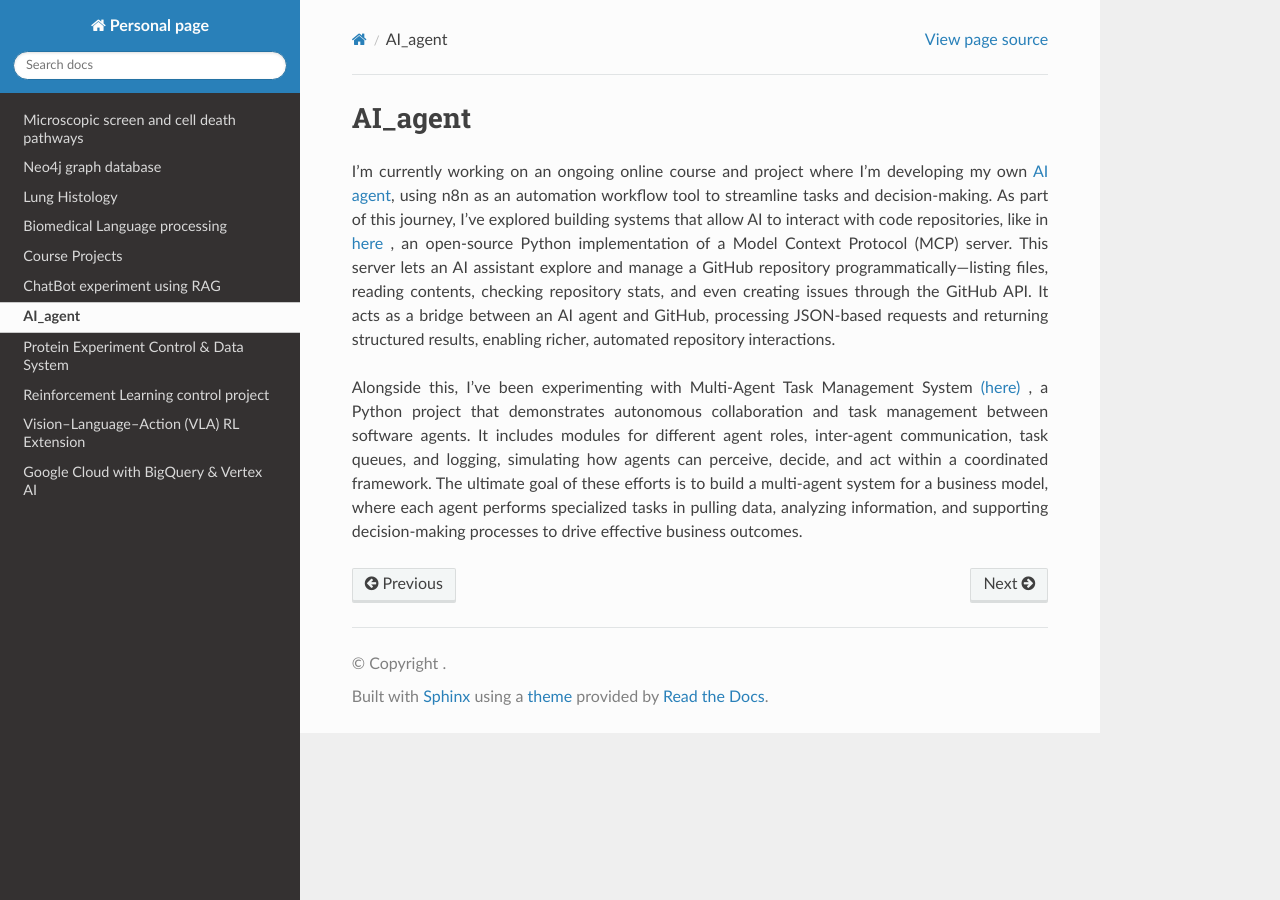
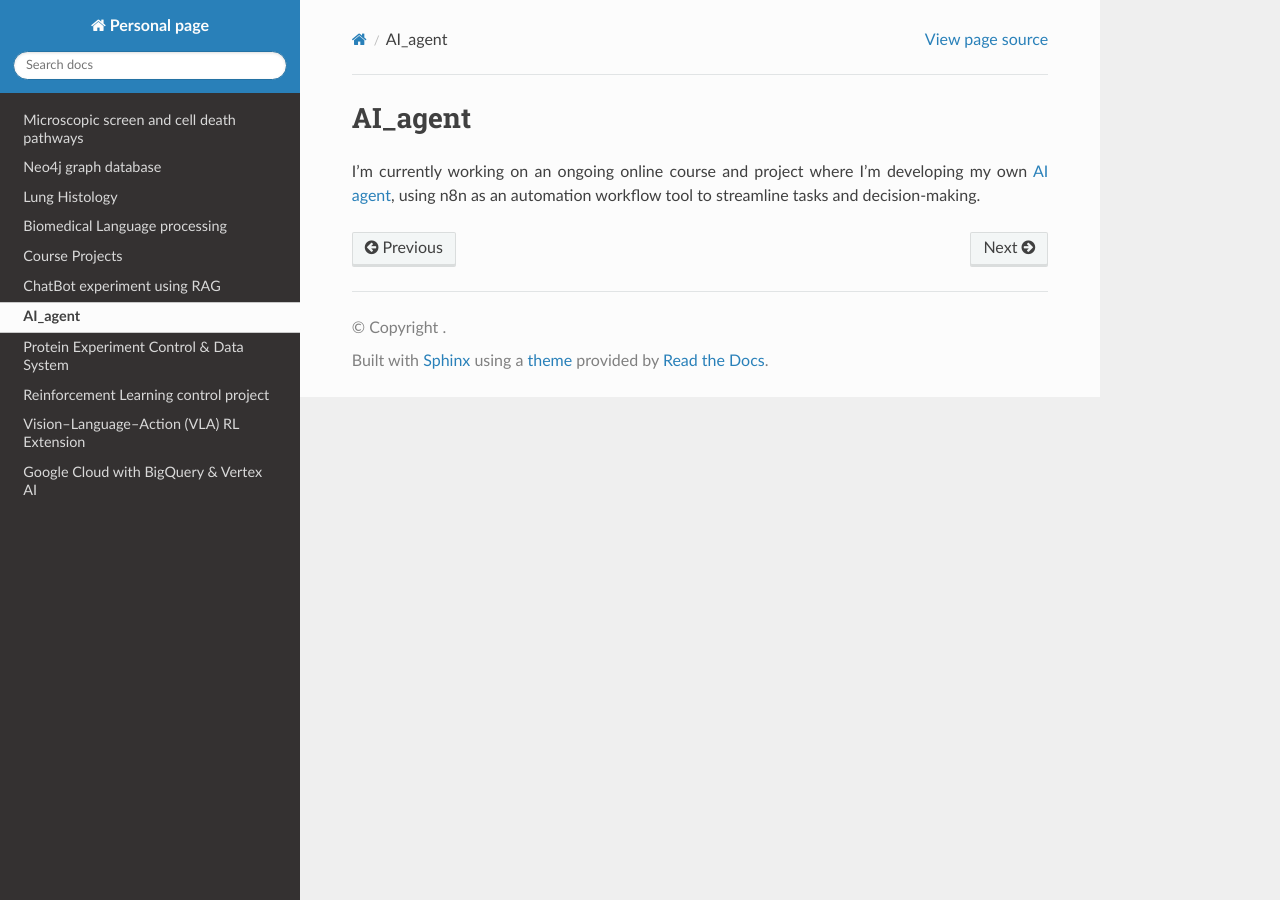
Before and after one commit to SalmaKazemiRashed/ImSalmaKRashed, a Sphinx documentation site: the page built from doc/AI-agents.md, in a window 1280 px wide. Built offline with Sphinx 7.4.7 and the Read the Docs theme 3.1.0, drawn with Linux system fonts in a browser that asks for light colours.

Commit message:
Update AI-agents.md

```diff
--- a/doc/AI-agents.md
+++ b/doc/AI-agents.md
@@ -1,8 +1,4 @@
 AI_agent
 ==============
 
-I’m currently working on an ongoing online course and project where I’m developing my own [AI agent](https://github.com/SalmaKazemiRashed/AI_agent), using n8n as an automation workflow tool to streamline tasks and decision-making. As part of this journey, I’ve explored building systems that allow AI to interact with code repositories, like in [here](https://github.com/SalmaKazemiRashed/RepoPilot-MCP)
-, an open-source Python implementation of a Model Context Protocol (MCP) server. This server lets an AI assistant explore and manage a GitHub repository programmatically—listing files, reading contents, checking repository stats, and even creating issues through the GitHub API. It acts as a bridge between an AI agent and GitHub, processing JSON-based requests and returning structured results, enabling richer, automated repository interactions.
-
-Alongside this, I’ve been experimenting with Multi-Agent Task Management System [(here)](https://github.com/SalmaKazemiRashed/Multi-Agent-Task-Management-System)
-, a Python project that demonstrates autonomous collaboration and task management between software agents. It includes modules for different agent roles, inter-agent communication, task queues, and logging, simulating how agents can perceive, decide, and act within a coordinated framework. The ultimate goal of these efforts is to build a multi-agent system for a business model, where each agent performs specialized tasks in pulling data, analyzing information, and supporting decision-making processes to drive effective business outcomes.
+I’m currently working on an ongoing online course and project where I’m developing my own [AI agent](https://github.com/SalmaKazemiRashed/AI_agent), using n8n as an automation workflow tool to streamline tasks and decision-making.
```
